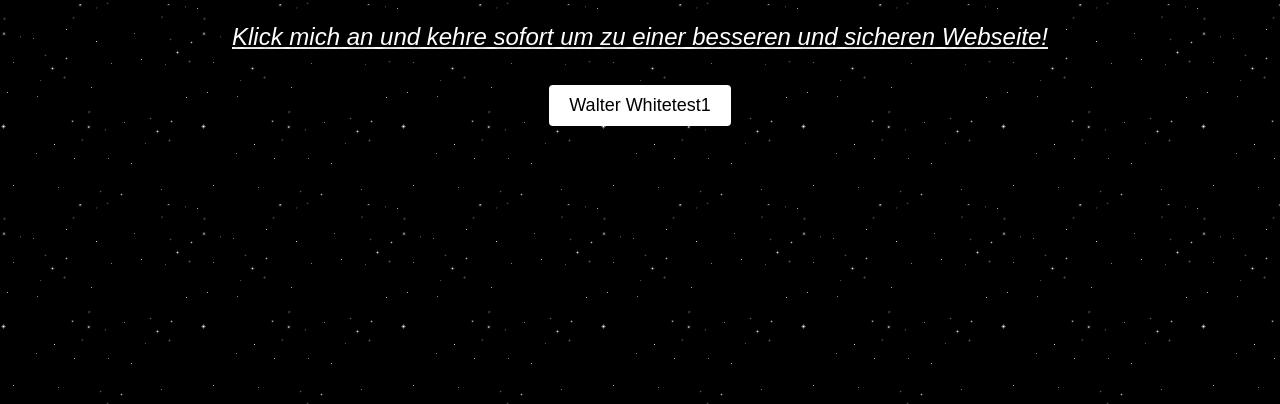
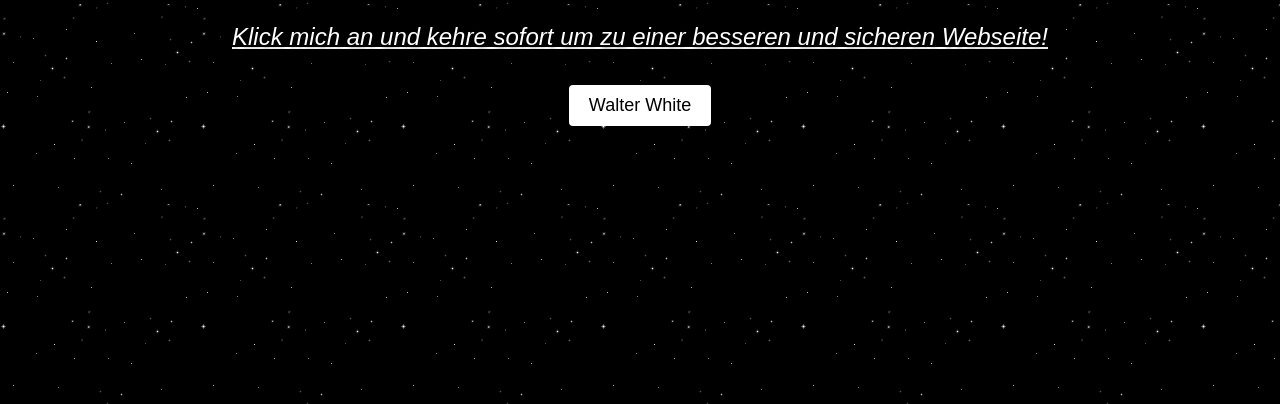
Before and after one commit to gertz50/MrPrince, a plain HTML site: page index.html in a window 1280 px wide. Shown: the part 396-800 px from the top of the page. Drawn offline with Linux system fonts and the light colour scheme.

Commit message:
Update index.html

```diff
--- a/index.html
+++ b/index.html
@@ -11,7 +11,7 @@
     <div class="content">
       <h1 class="title" id="title-text"></h1>
       <p class="description" id="redirect-link"><u><i>Klick mich an und kehre sofort um zu einer besseren und sicheren Webseite!</i></u></p>
-      <button class="button">Walter Whitetest1</button>
+      <button class="button">Walter White</button>
     </div>
   </div>
   <script src="js/script.js"></script>
```
